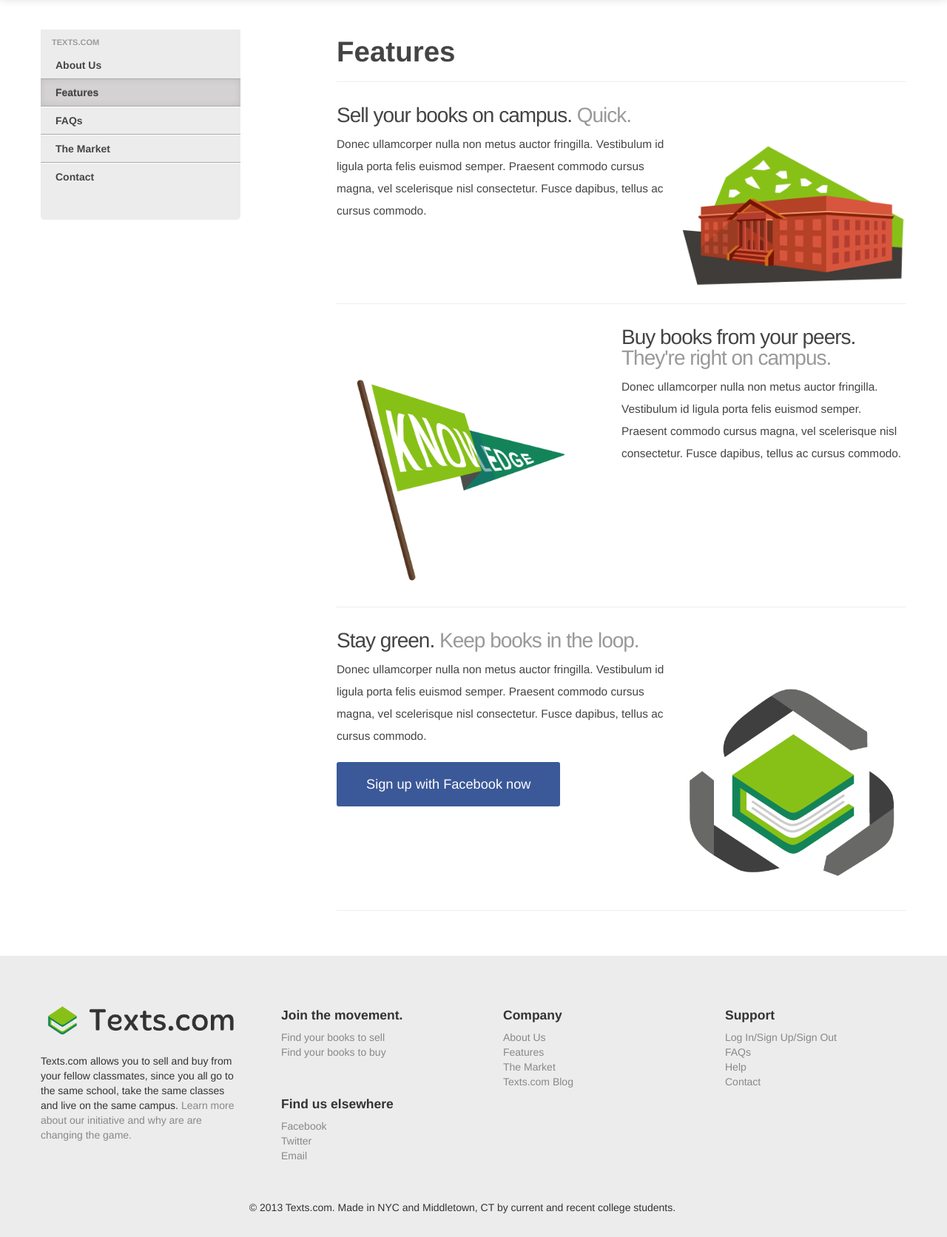
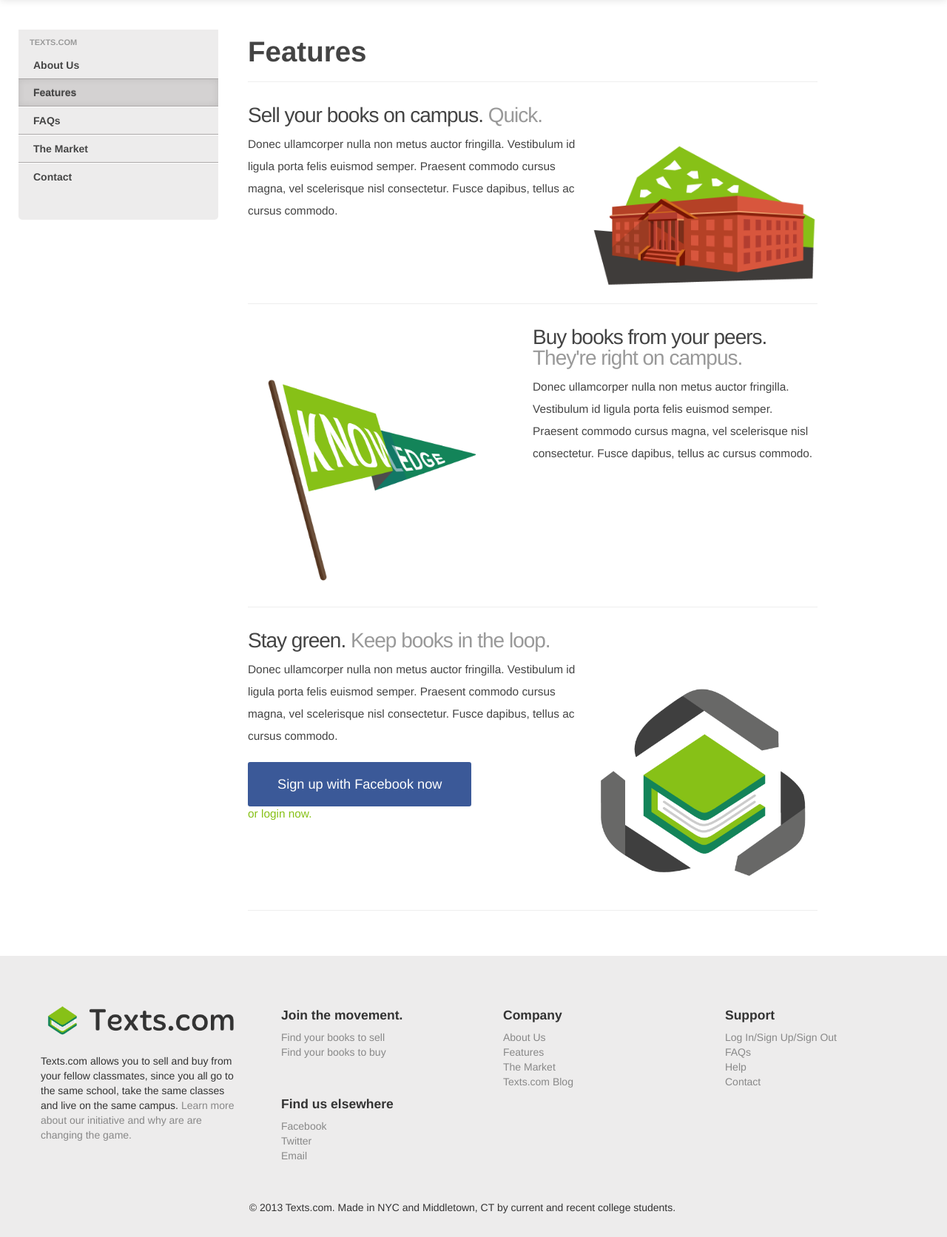
Before and after one commit to lisasy/texts, a PHP site: page /info-features.php in a window 1280 px wide. Shown: the part 58-1730 px from the top of the page at 74% size. Run offline with PHP 8.4, Linux system fonts and the light colour scheme; style sheets or scripts are compiled from the project's sources; some libraries are stand-ins or nearby versions.

Commit message:
some edits

```diff
--- a/features.php
+++ b/features.php
@@ -24,6 +24,7 @@
     <h2 class="featurette-heading">Stay green. <span class="muted">Keep books in the loop.</span></h2>
     <p class="lead">Donec ullamcorper nulla non metus auctor fringilla. Vestibulum id ligula porta felis euismod semper. Praesent commodo cursus magna, vel scelerisque nisl consectetur. Fusce dapibus, tellus ac cursus commodo.</p>
     <a class="btn facebook">Sign up with Facebook now</a>
+    <p><a href="">or login now.</a></p>
   </div>
 
   <hr class="featurette-divider">
--- a/info-faqs.php
+++ b/info-faqs.php
@@ -17,7 +17,7 @@
 		      <li><a href="info-contact.php">Contact</a></li>
 		    </ul>
 		</nav>
-		<section class="span7 offset1">
+		<section id="" class="info-body span7 offset1">
 		<h1> Frequently Asked Questions</h1>
 		<dl>
 			<dt>What is Texts.com?</dt>
--- a/info-features.php
+++ b/info-features.php
@@ -17,7 +17,7 @@
 	      <li><a href="info-contact.php">Contact</a></li>
 	    </ul>
 	</nav>
-	<section id="feature-page" class="span8 offset1">
+	<section id="feature-page" class="info-body span8 offset1">
 	<h1>Features</h1>
   <?php include 'features.php' ?>
 
--- a/javascript.php
+++ b/javascript.php
@@ -9,6 +9,7 @@
 	$(document).ready(function() {
 		$('.xbook').popover();
 		$('.popover-element').popover();
-		$().button('loading')
+		$().button('loading');
+		 $('nav#info').stickyMojo({footerID: '#footer', contentID: '.info-body'});
 	});
 </script>
--- a/style/style.less
+++ b/style/style.less
@@ -876,6 +876,12 @@ dl{
 	}
 }
 
+/*-- Sticky Mojo Edits --*/
+
+
+.info-body{
+	padding-left: 40px;
+}
 
 /**********************************
 Footer
```
Also changed, not shown: info-sidebar.php (added), info-team.php (added).
